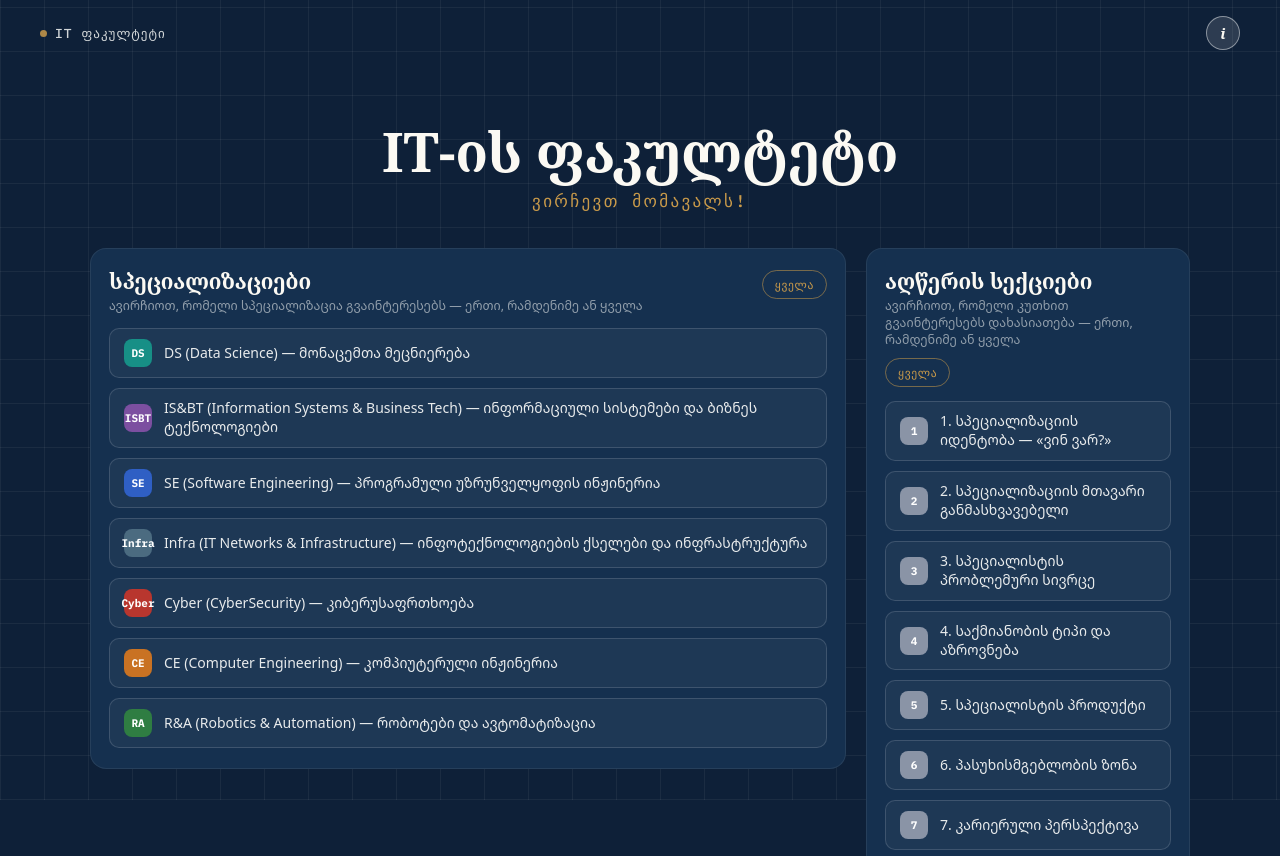
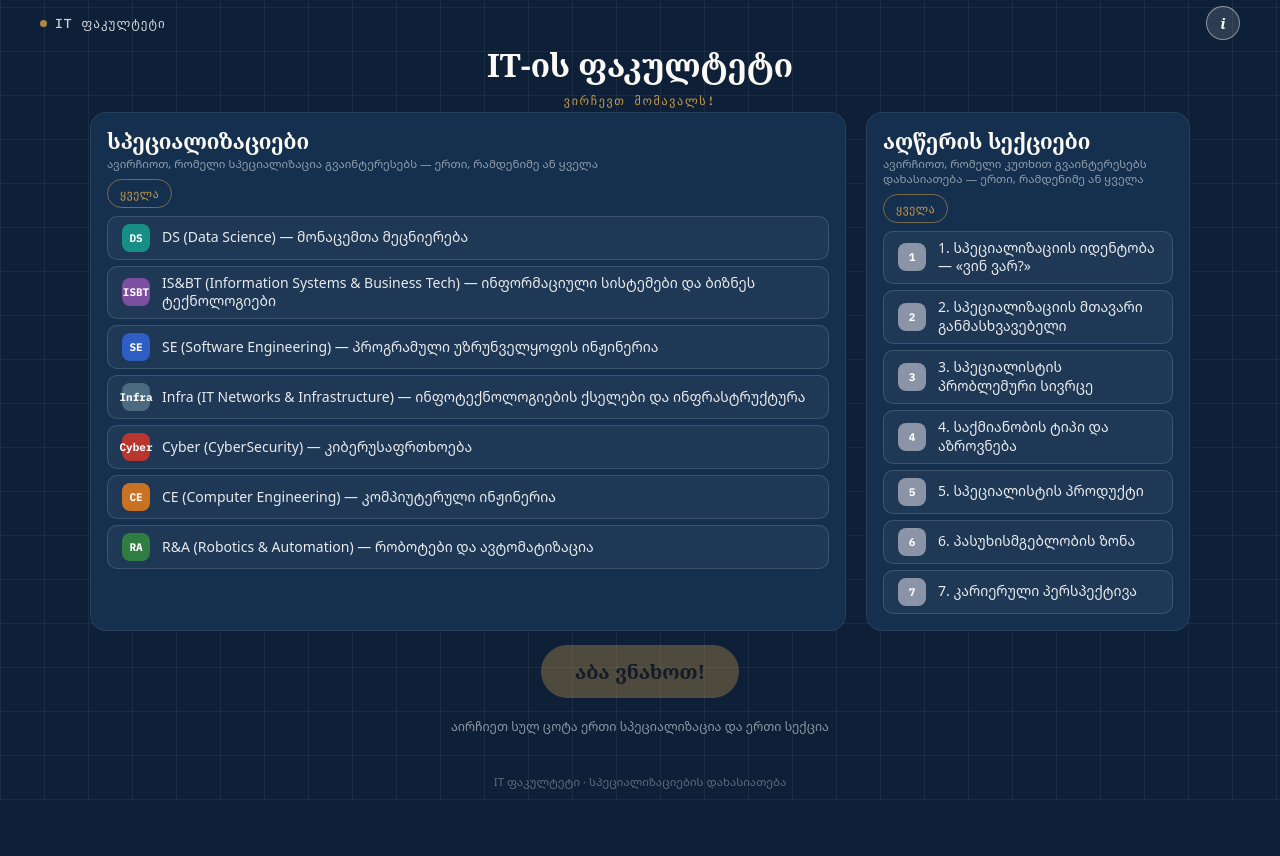
Before and after one commit to zura-go/IT_Faculty, a plain HTML site: page index.html in a window 1280 px wide. Shown: the top 856 px of the page. After the commit the page ends 807 px from the top, so only its background shows below. Drawn offline with Linux system fonts and the light colour scheme.

Commit message:
Add files via upload

```diff
--- a/index.html
+++ b/index.html
@@ -83,7 +83,7 @@ a{color:inherit;}
 /* ===================== top bar ===================== */
 .topbar{
   display:flex;align-items:center;justify-content:space-between;
-  padding:16px clamp(16px,4vw,40px);
+  padding:10px clamp(16px,4vw,40px);
   gap:12px;
 }
 .topbar__brand{
@@ -99,15 +99,15 @@ a{color:inherit;}
 
 /* ===================== hero ===================== */
 .hero{
-  padding:clamp(20px,6vw,56px) clamp(16px,4vw,40px) clamp(16px,4vw,28px);
+  padding:clamp(4px,1.2vw,14px) clamp(16px,4vw,40px) clamp(8px,1.5vw,16px);
   text-align:center;
 }
 .hero__title{
   font-family:var(--font-head);
   font-weight:600;
-  font-size:clamp(30px,6vw,54px);
+  font-size:clamp(26px,5vw,42px);
   line-height:1.08;
-  margin:0 0 10px;
+  margin:0 0 14px;
   color:#FBF9F3;
   animation:riseIn .7s ease both;
 }
@@ -125,10 +125,10 @@ a{color:inherit;}
 /* ===================== selection screen ===================== */
 .selection{
   flex:1;
-  padding:8px clamp(16px,4vw,40px) 40px;
+  padding:0 clamp(16px,4vw,40px) 24px;
   display:flex;
   flex-direction:column;
-  gap:22px;
+  gap:14px;
   max-width:1180px;
   width:100%;
   margin:0 auto;
@@ -137,7 +137,7 @@ a{color:inherit;}
   display:grid;
   grid-template-columns:7fr 3fr;
   gap:20px;
-  align-items:start;
+  align-items:stretch;
 }
 @media (max-width:680px){
   .panels{grid-template-columns:1fr;}
@@ -146,12 +146,16 @@ a{color:inherit;}
   background:var(--canvas-2);
   border:1px solid rgba(255,255,255,0.07);
   border-radius:var(--radius);
-  padding:18px 18px 20px;
+  padding:16px 16px 18px;
+  display:flex;
+  flex-direction:column;
+  height:100%;
 }
 .panel__head{
-  display:flex;align-items:baseline;justify-content:space-between;gap:10px;
-  margin-bottom:14px;
-  flex-wrap:wrap;
+  display:flex;
+  flex-direction:column;
+  gap:8px;
+  margin-bottom:10px;
 }
 .panel__title{
   font-family:var(--font-head);
@@ -165,6 +169,7 @@ a{color:inherit;}
   margin:2px 0 0;
 }
 .panel__all{
+  align-self:flex-start;
   font-family:var(--font-mono);
   font-size:11.5px;
   letter-spacing:0.06em;
@@ -184,7 +189,7 @@ a{color:inherit;}
 .chipgrid{
   display:flex;
   flex-direction:column;
-  gap:10px;
+  gap:8px;
 }
 .chip{
   position:relative;
@@ -246,17 +251,17 @@ a{color:inherit;}
 
 /* CTA */
 .cta-row{
-  display:flex;flex-direction:column;align-items:center;gap:10px;
-  padding:10px 0 4px;
+  display:flex;flex-direction:column;align-items:center;gap:8px;
+  padding:4px 0 2px;
 }
 .cta{
   font-family:var(--font-head);
   font-weight:600;
-  font-size:clamp(17px,2.6vw,21px);
+  font-size:clamp(16px,2.4vw,20px);
   background:var(--brass);
   color:#1B140A;
   border:none;
-  padding:15px 38px;
+  padding:13px 34px;
   border-radius:999px;
   cursor:pointer;
   box-shadow:var(--shadow);
@@ -414,7 +419,7 @@ a{color:inherit;}
 
 /* ===================== viewer screen ===================== */
 .viewer{
-  flex:1;
+  flex:0 0 auto;
   display:none;
   flex-direction:column;
   width:100%;
@@ -453,11 +458,21 @@ a{color:inherit;}
 }
 
 .viewer__scroll{
-  flex:1;
+  margin-top:var(--fixed-top-h);
+  height:calc(100vh - var(--fixed-top-h) - var(--fixed-bottom-h));
+  max-width:var(--maxw);
+  margin-left:auto;
+  margin-right:auto;
   width:100%;
-  max-width:var(--maxw);
-  margin:0 auto;
-  padding:calc(var(--fixed-top-h) + 16px) clamp(14px,4vw,40px) calc(var(--fixed-bottom-h) + 16px);
+  padding:14px clamp(14px,4vw,40px) 14px;
+  display:flex;
+  flex-direction:column;
+  min-height:0;
+}
+@supports (height: 100dvh){
+  .viewer__scroll{
+    height:calc(100dvh - var(--fixed-top-h) - var(--fixed-bottom-h));
+  }
 }
 
 .info-btn{
@@ -511,7 +526,8 @@ a{color:inherit;}
   display:flex;flex-wrap:wrap;
   align-items:center;
   gap:10px 14px;
-  padding:0 0 18px;
+  padding:0 0 14px;
+  flex:0 0 auto;
 }
 .badge{
   position:relative;
@@ -558,6 +574,13 @@ a{color:inherit;}
 }
 .badge__sep{color:rgba(245,247,245,0.35);font-family:var(--font-head);font-size:18px;}
 
+.content-card-wrap{
+  flex:1;
+  min-height:0;
+  display:flex;
+  flex-direction:column;
+  position:relative;
+}
 .content-card{
   background:var(--paper);
   color:var(--ink);
@@ -565,7 +588,8 @@ a{color:inherit;}
   padding:clamp(20px,4vw,34px) clamp(20px,4vw,38px);
   box-shadow:var(--shadow);
   flex:1;
-  min-height:220px;
+  min-height:0;
+  overflow-y:auto;
 }
 .block{margin:0 0 20px;}
 .block:last-child{margin-bottom:0;}
@@ -624,7 +648,7 @@ a{color:inherit;}
   transition:border-color .15s, opacity .15s;
   display:flex;align-items:center;justify-content:center;gap:8px;
 }
-.nav-btn:hover:not(:disabled){border-color:var(--brass);}
+.nav-btn:hover:not(:disabled){border-color:var(--brass);color:var(--brass);}
 .nav-btn:disabled{opacity:0.3;cursor:not-allowed;}
 .nav-btn .arrow{font-family:var(--font-mono);}
 
@@ -637,13 +661,30 @@ footer.credit{
   text-align:center;
   font-size:11.5px;
   color:rgba(245,247,245,0.35);
-  padding:10px 0 26px;
+  padding:8px 0 18px;
 }
 
 @media (max-width:400px){
   .viewer__fixedtop-inner{gap:8px;padding-left:12px;padding-right:12px;}
   .viewer__fixedbottom-inner{gap:8px;padding-left:12px;padding-right:12px;}
   .restart-btn{padding:8px 10px;font-size:10.5px;}
+}
+
+/* compact vertical rhythm on wide (PC/Laptop) screens so the CTA fits without scrolling */
+@media (min-width:681px){
+  .chip__body{min-height:42px;padding:7px 14px;}
+  .panel{padding:14px 16px 16px;}
+  .panel__head{margin-bottom:8px;}
+  .panel__hint{font-size:11.5px;margin-top:1px;}
+}
+@media (min-width:681px) and (max-height:820px){
+  .topbar{padding:6px clamp(16px,4vw,40px);}
+  .hero{padding:2px clamp(16px,4vw,40px) 4px;}
+  .hero__title{font-size:clamp(22px,4vw,32px);margin-bottom:10px;}
+  .hero__slogan{font-size:12px;}
+  .selection{gap:10px;padding-bottom:16px;}
+  .chipgrid{gap:6px;}
+  .chip__body{min-height:38px;}
 }
 
 </style>
@@ -724,7 +765,9 @@ footer.credit{
         </span>
       </div>
 
-      <div class="content-card blueprint-frame" id="contentCard"></div>
+      <div class="content-card-wrap blueprint-frame">
+        <div class="content-card" id="contentCard"></div>
+      </div>
     </div>
 
     <div class="viewer__fixedbottom">
@@ -735,7 +778,7 @@ footer.credit{
     </div>
   </section>
 
-  <footer class="credit">IT ფაკულტეტი &middot; სპეციალიზაციების სახელმძღვანელო</footer>
+  <footer class="credit">IT ფაკულტეტი &middot; სპეციალიზაციების დახასიათება</footer>
 </div>
 
 <div class="modal-overlay" id="glossaryOverlay" role="dialog" aria-modal="true" aria-labelledby="glossaryTitle">
@@ -1029,7 +1072,7 @@ footer.credit{
     var blocks = CONTENT[item.spec][String(item.section)];
     blocks.forEach(function (b) { inner.appendChild(renderBlock(b)); });
     el.contentCard.appendChild(inner);
-    window.scrollTo(0, 0);
+    el.contentCard.scrollTop = 0;
 
     // progress
     var total = state.queue.length;
```
